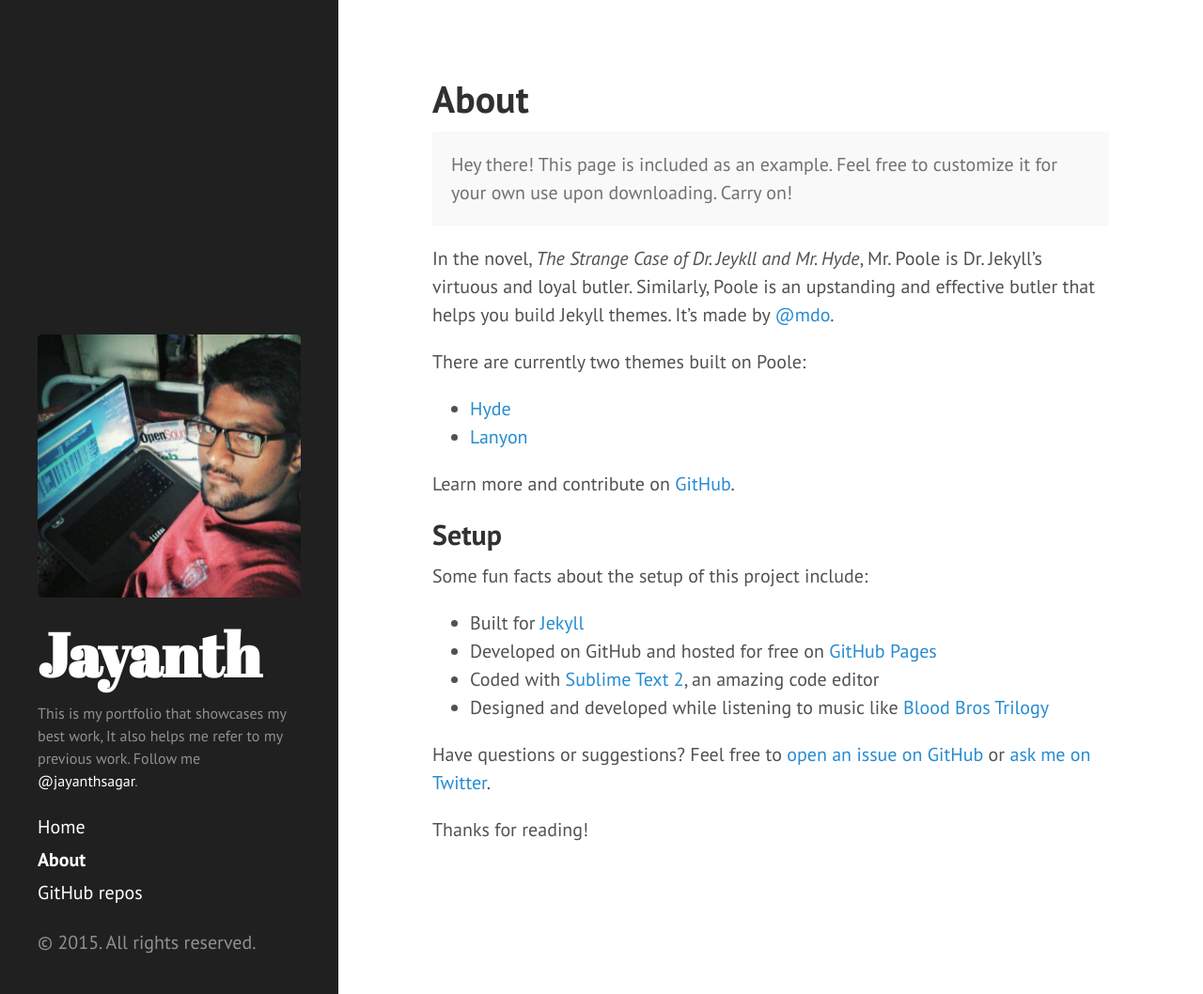
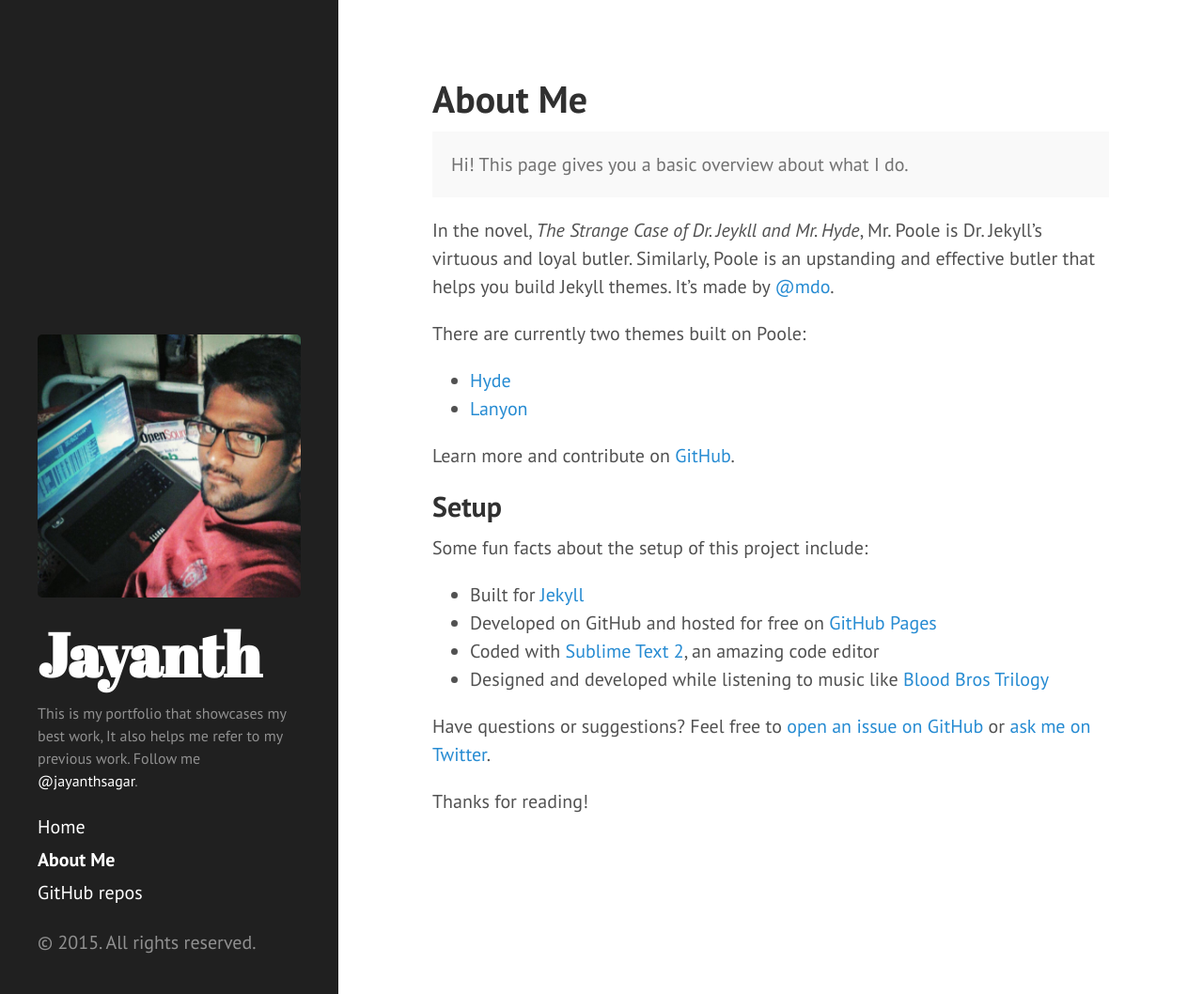
Before and after one commit to jayanthsagar/jayanthsagar.github.io, a Jekyll site: the page built from about.md, in a window 1280 px wide and 1058 px high. Shown: the whole window at 94% size. Built offline with Jekyll 4.4.1, drawn with Linux system fonts in a browser that asks for light colours; Markdown is read by kramdown in place of the engine named in the settings.

Commit message:
updated aboutme

```diff
--- a/about.md
+++ b/about.md
@@ -1,10 +1,10 @@
 ---
 layout: page
-title: About
+title: About Me
 ---
 
 <p class="message">
-  Hey there! This page is included as an example. Feel free to customize it for your own use upon downloading. Carry on!
+  Hi! This page gives you a basic overview about what I do.
 </p>
 
 In the novel, *The Strange Case of Dr. Jeykll and Mr. Hyde*, Mr. Poole is Dr. Jekyll's virtuous and loyal butler. Similarly, Poole is an upstanding and effective butler that helps you build Jekyll themes. It's made by [@mdo](https://twitter.com/mdo).
```
